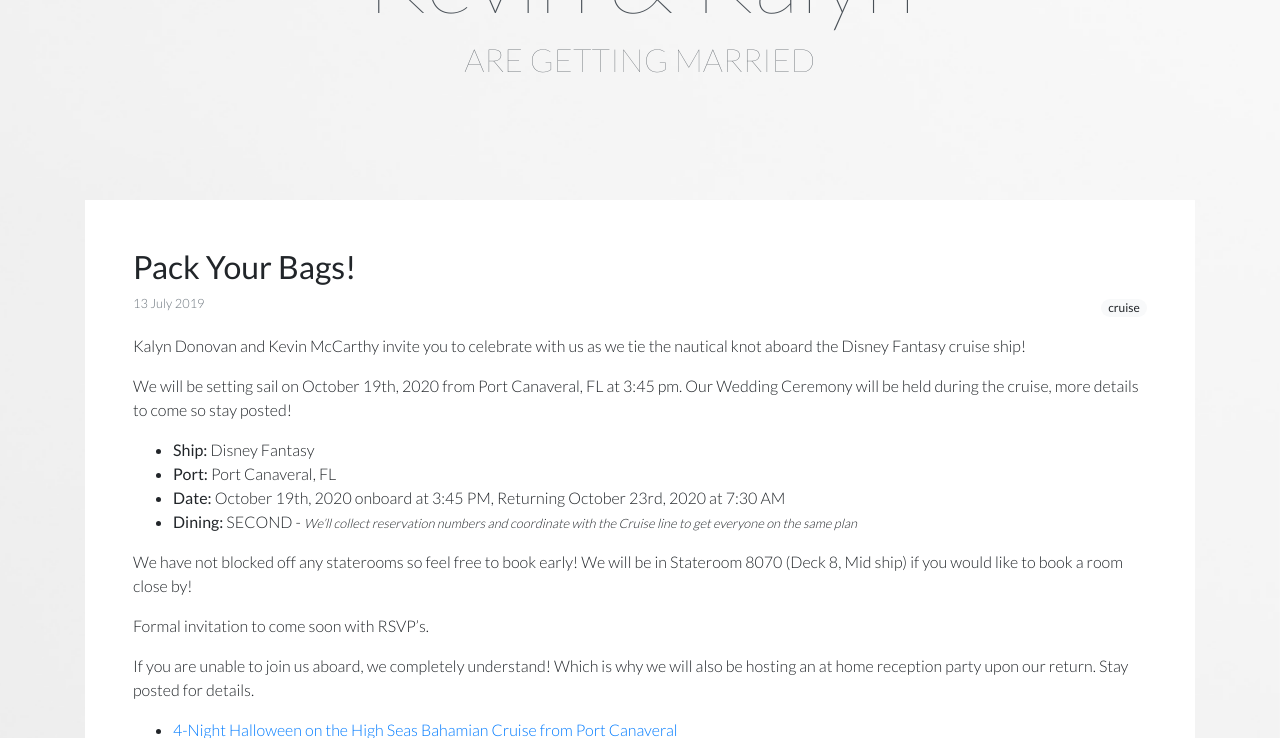
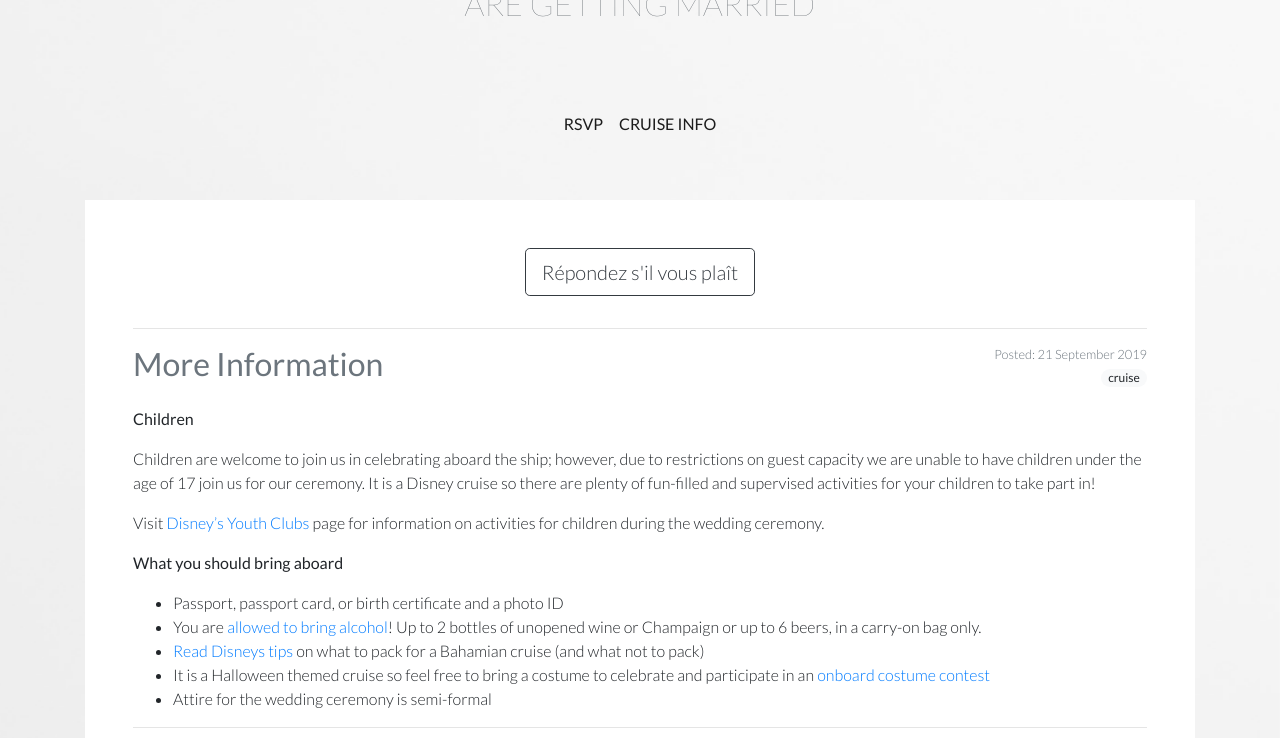
Before and after one commit to kjmagic13/kake-wedding, a Jekyll site: the page built from index.html, in a window 1280 px wide and 1400 px high, scrolled down 202 px, cut to the strip 0-738 px from the top of the window. Built offline with Jekyll 4.4.1, drawn with Linux system fonts in a browser that asks for light colours; some of the changed text lies outside the part shown.

Commit message:
init rsvp form

```diff
--- a/_config.yml
+++ b/_config.yml
@@ -23,8 +23,8 @@
   Google search results) and in your feed.xml site description.
 baseurl: "" # the subpath of your site, e.g. /blog
 url: "" # the base hostname & protocol for your site, e.g. http://example.com
-twitter_username: jekyllrb
-github_username:  jekyll
+# twitter_username: jekyllrb
+# github_username:  jekyll
 
 sass:
   load_paths:
@@ -37,6 +37,8 @@
 plugins:
   - jekyll-feed
 
+exclude: ['/assets/rsvp-form']
+
 # Exclude from processing.
 # The following items will not be processed, by default. Create a custom list
 # to override the default setting.
--- a/_includes/navbar.html
+++ b/_includes/navbar.html
@@ -1,3 +1,4 @@
+<div class="order-sm-2">
   <nav class="navbar navbar-expand-sm navbar-light">
 
     <button class="navbar-toggler ml-auto" type="button" data-toggle="collapse" data-target="#navbarSupportedContent" aria-controls="navbarSupportedContent" aria-expanded="false" aria-label="Toggle navigation">
@@ -10,6 +11,11 @@
         <!-- <li class="nav-item"><a class="nav-link" href="#">Registry</a></li> -->
         <!-- <li class="nav-item"><a class="nav-link" href="#">RSVP</a></li> -->
         <li class="nav-item">
+          <a class="nav-link" href="{{ '/rsvp' | prepend: site.baseurl }}">
+            RSVP
+          </a>
+        </li>
+        <li class="nav-item">
           <a class="nav-link" target="_blank" href="https://disneycruise.disney.go.com/cruises-destinations/list/DF0452/4-night-halloween-on-the-high-seas-bahamian-cruise-from-port-canaveral/october-19-2020-disney-fantasy/">
             Cruise Info
           </a>
@@ -18,3 +24,4 @@
       </ul>
     </div>
   </nav>
+</div>
--- /dev/null
+++ b/_includes/post.html
@@ -0,0 +1,24 @@
+<div class="d-sm-flex align-item-center justify-content-between text-muted mb-3">
+  <h2 class="">
+    {{ include.post.title }}
+  </h2>
+
+  <div class="text-sm-right">
+    <small class="d-block">
+      Posted:
+      {{ include.post.date | date_to_long_string }}
+    </small>
+
+    <ul class="list-inline mb-0">
+      {% for cat in include.post.categories %}
+      <li class="badge badge-pill badge-light">{{ cat }}</li>
+      {% endfor %}
+    </ul>
+  </div>
+</div>
+
+<div class="">
+  {{ include.post.content }}
+</div>
+
+<hr>
--- a/_layouts/default.html
+++ b/_layouts/default.html
@@ -14,11 +14,11 @@
 </head>
 <body>
 
-  {% include navbar.html %}
+  <main id="app" class="d-flex flex-column">
 
-  <main class="d-flex flex-column">
+    {% include navbar.html %}
 
-    <section class="py-3 my-5">
+    <section class="py-3 my-5 order-sm-1">
       <div class="container text-center">
 
         <a href="/" class="list-group-item-action">
@@ -30,7 +30,7 @@
     </section>
 
     {% if page.content != "" %}
-    <section class="py-5 my-auto">
+    <section class="py-5 my-auto order-sm-12">
       <div class="container">
 
         <div class="p-5 bg-white">
@@ -45,9 +45,23 @@
 
   <!-- Optional JavaScript -->
   <!-- jQuery first, then Popper.js, then Bootstrap JS -->
+  <script src="https://unpkg.com/vue@2.6.10/dist/vue.min.js"></script>
+  <script src="https://unpkg.com/babel-polyfill@6.26.0/dist/polyfill.min.js"></script>
+
+  {% if jekyll.environment == "development" %}
+  <script src="http://localhost:8080/app.js?v={{ site.time | date: '%s' }}"></script>
+  {% else %}
+  <script src="/assets/js/rsvp-form/RsvpForm.umd.min.js?v={{ site.time | date: '%s' }}"></script>
+  {% endif %}
+
   <script src="https://code.jquery.com/jquery-3.3.1.slim.min.js" integrity="sha384-q8i/X+965DzO0rT7abK41JStQIAqVgRVzpbzo5smXKp4YfRvH+8abtTE1Pi6jizo" crossorigin="anonymous"></script>
   <script src="https://cdnjs.cloudflare.com/ajax/libs/popper.js/1.14.7/umd/popper.min.js" integrity="sha384-UO2eT0CpHqdSJQ6hJty5KVphtPhzWj9WO1clHTMGa3JDZwrnQq4sF86dIHNDz0W1" crossorigin="anonymous"></script>
   <script src="https://stackpath.bootstrapcdn.com/bootstrap/4.3.1/js/bootstrap.min.js" integrity="sha384-JjSmVgyd0p3pXB1rRibZUAYoIIy6OrQ6VrjIEaFf/nJGzIxFDsf4x0xIM+B07jRM" crossorigin="anonymous"></script>
 
+  <script type="text/javascript">
+  Vue.use(RsvpForm)
+  new Vue().$mount('#app');
+  </script>
+
 </body>
 </html>
--- /dev/null
+++ b/_layouts/post.html
@@ -0,0 +1,5 @@
+---
+layout: default
+---
+
+{% include post.html post=page %}
--- a/_sass/default.scss
+++ b/_sass/default.scss
@@ -15,7 +15,7 @@
   height: 100%;
   z-index:-1;
 
-  background: url('/assets/images/flower.jpg') bottom center no-repeat;
+  // background: url('/assets/images/flower.jpg') bottom center no-repeat;
   -webkit-background-size: cover;
   -moz-background-size: cover;
   -o-background-size: cover;
--- a/index.html
+++ b/index.html
@@ -5,25 +5,15 @@
 layout: default
 ---
 
+<div class="text-center">
+  <a href="/rsvp" title="RSVP" class="btn btn-lg btn-outline-dark mb-3">
+    Répondez s'il vous plaît
+  </a>
+  <hr>
+</div>
+
 {% for post in site.posts %}
 
-<h2 class="">
-  {{ post.title }}
-</h2>
-
-<div class="d-flex align-item-center justify-content-between text-muted mb-3">
-  <small>{{ post.date | date_to_long_string }}</small>
-  <ul class="list-inline mb-0">
-    {% for cat in post.categories %}
-    <li class="badge badge-pill badge-light">{{ cat }}</li>
-    {% endfor %}
-  </ul>
-</div>
-
-<div class="">
-  {{ post.content }}
-</div>
-
-<hr>
+{% include post.html post=post %}
 
 {% endfor %}
--- /dev/null
+++ b/pages/rsvp.md
@@ -0,0 +1,11 @@
+---
+layout: default
+title: Répondez s'il vous plaît (RSVP)
+permalink: /rsvp
+---
+
+# {{ page.title }}
+
+Please note that due to restrictions on guest capacity we are unable to have children between the ages of 3 and 17 join us for our ceremony. If you have children who will be sailing please see the *[More Information]({% post_url 2019-09-21-more-info %})* post for all entertainment and babysitting options available if needed during the ceremony (The ceremony should not last longer than 1 hour).
+
+<div is="RsvpForm" zap-url="https://hooks.zapier.com/hooks/catch/5510998/obmhhvb/"></div>
```
Also changed, not shown: _posts/2019-07-13-cruise-booked.md (+4 -3 lines), _posts/2019-09-21-more-info.md (added, +20 -0 lines), assets/js/rsvp-form/RsvpForm.umd.min.js (added), 1 other file. Lines whose indentation alone changed are shown as unchanged.
